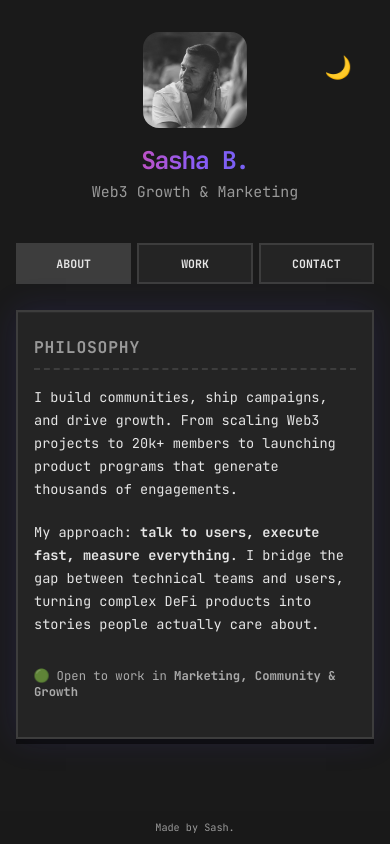
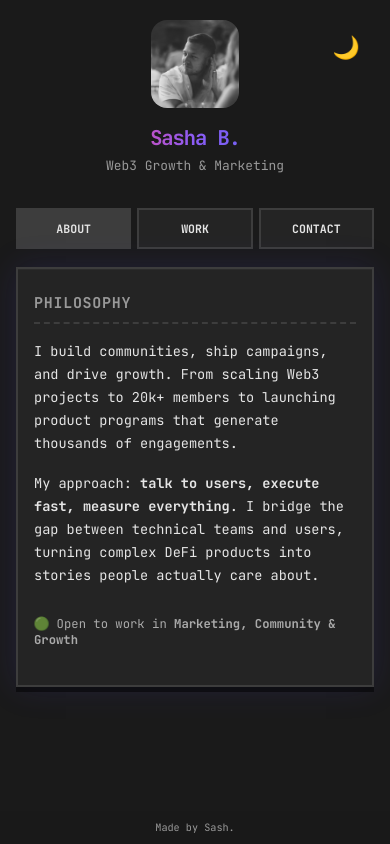
Before and after one commit to sashgmi/sashgmi.github.io, a React (Vite) app: page / in a window 390 px wide. Built offline with nearby package versions, Linux system fonts and the light colour scheme.

Commit message:
Improve responsive layout for tablet and mobile
- Fix overflow hidden blocking scroll
- Separate tablet (768px) and mobile (480px) breakpoints
- Auto-height main-box on smaller screens
- Adjust avatar, typography and spacing for mobile

```diff
--- a/src/App.css
+++ b/src/App.css
@@ -19,17 +19,16 @@ html, body {
   width: 100%;
   background-color: var(--bg-color);
   font-size: 17px;
-  overflow: hidden;
+  overflow-x: hidden;
 }
 
 #root {
   width: 100%;
-  height: 100vh;
+  min-height: 100vh;
   display: flex;
   justify-content: center;
   align-items: center;
-  padding: 0;
-  overflow: hidden;
+  padding: 24px 0;
 }
 
 body {
@@ -405,20 +404,36 @@ footer a:hover {
   background: var(--bg-color);
 }
 
+/* --- TABLET --- */
 @media (max-width: 768px) {
-  html, body {
-    overflow: auto;
-  }
-
   #root {
-    height: auto;
-    min-height: 100vh;
     align-items: flex-start;
     padding: 32px 0;
-    overflow: auto;
   }
 
   .container {
+    padding-bottom: 64px;
+  }
+
+  .main-box {
+    height: auto;
+    min-height: 320px;
+  }
+
+  .contact-grid {
+    grid-template-columns: 1fr;
+    gap: 10px;
+  }
+}
+
+/* --- MOBILE --- */
+@media (max-width: 480px) {
+  #root {
+    padding: 20px 0;
+  }
+
+  .container {
+    gap: 18px;
     padding-bottom: 64px;
   }
 
@@ -430,13 +445,14 @@ footer a:hover {
   }
 
   .avatar-frame {
-    width: 96px;
-    height: 96px;
+    width: 88px;
+    height: 88px;
+    min-width: 88px;
     border-radius: 13px;
   }
 
-  .identity h1 { font-size: 1.44rem; }
-  .separator-line { display: none; }
+  .identity h1 { font-size: 1.2rem; }
+  .identity p { font-size: 0.76rem; }
 
   .nav-row {
     grid-template-columns: repeat(3, 1fr);
@@ -451,17 +467,16 @@ footer a:hover {
   .main-box {
     padding: 24px 16px;
     height: auto;
-    min-height: 320px;
+    min-height: auto;
   }
 
   .intro-text {
-    text-align: left;
     font-size: 0.8rem;
-    margin-bottom: 19px;
+    margin-bottom: 16px;
   }
 
   .section-title {
-    font-size: 0.96rem;
+    font-size: 0.88rem;
     margin-bottom: 16px;
   }
 
@@ -476,11 +491,6 @@ footer a:hover {
   .work-date { font-size: 0.76rem; }
   .work-details strong { font-size: 0.88rem; }
   .work-details p { font-size: 0.76rem; }
-
-  .contact-grid {
-    grid-template-columns: 1fr;
-    gap: 10px;
-  }
 
   .social-btn {
     padding: 13px 16px;
@@ -497,4 +507,9 @@ footer a:hover {
     font-size: 0.6rem;
     padding: 10px 0;
   }
+
+  .theme-toggle {
+    top: 8px;
+    right: 8px;
+  }
 }
```
